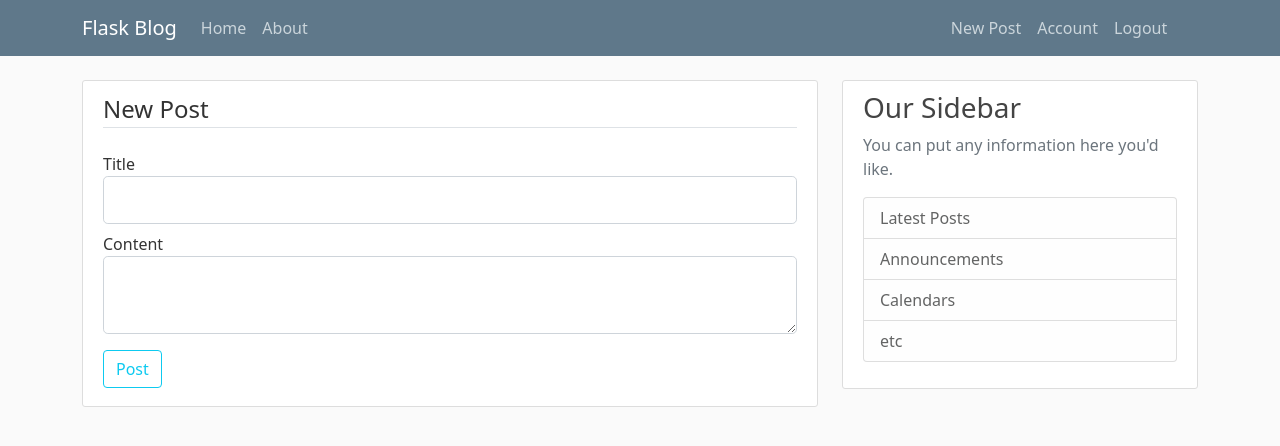
After one commit to MaharshiPedu/FlaskBlogProj, a Flask app: page /post/new in a window 1280 px wide. The commit adds this page. Shown: the top 446 px of the page. Run offline with Flask 2, Linux system fonts and the light colour scheme; a user stored in the database is signed in; some libraries are stand-ins or nearby versions.

Commit message:
Completed upto 8th video, Create, Update, and Delete Posts

```diff
--- a/flask_blog/forms.py
+++ b/flask_blog/forms.py
@@ -1,6 +1,6 @@
 from flask_wtf import FlaskForm
 from flask_wtf.file import FileField, FileAllowed
-from wtforms import StringField, PasswordField, SubmitField, BooleanField
+from wtforms import StringField, PasswordField, SubmitField, BooleanField, TextAreaField
 from wtforms.validators import DataRequired, Email, Length, EqualTo, ValidationError
 from flask_blog.models import User
 from flask_login import current_user
@@ -50,3 +50,8 @@ class UpdateAccountForm(FlaskForm):
             user = User.query.filter_by(email=email.data).first()
             if user:
                 raise ValidationError('That email is taken. Please choose another.')
+
+class PostForm(FlaskForm):
+    title = StringField('Title', validators=[DataRequired()])
+    content = TextAreaField('Content', validators=[DataRequired()])
+    submit = SubmitField('Post')
--- a/flask_blog/routes.py
+++ b/flask_blog/routes.py
@@ -1,30 +1,16 @@
 import secrets
 import os
 from PIL import Image
-from flask import render_template, url_for, flash, redirect, request
+from flask import render_template, url_for, flash, redirect, request, abort
 from flask_blog import app, db, bcrypt
-from flask_blog.forms import RegistrationForm, LoginForm, UpdateAccountForm
+from flask_blog.forms import RegistrationForm, LoginForm, UpdateAccountForm, PostForm
 from flask_blog.models import User, Post
 from flask_login import login_user, current_user, logout_user, login_required
-
-posts = [
-    {
-        'author': 'Corey Schafer',
-        'title' : 'Blog Post 1',
-        'content': 'First post content',
-        'date_posted' : 'October 13, 2021'
-    },
-    {
-        'author': 'Maharshi Pandya',
-        'title' : 'Blog Post 2',
-        'content': '2nd post content',
-        'date_posted' : 'October 14, 2021'
-    }
-]
 
 @app.route("/")# Different pages that are required
 @app.route("/home")
 def home():
+    posts = Post.query.all()
     return render_template('home.html', posts=posts)
 
 @app.route("/about")
@@ -99,3 +85,50 @@ def account():
         form.email.data = current_user.email
     image_file = url_for('static', filename='profile_pics/' + current_user.image_file)
     return render_template('account.html', title = 'Account', image_file=image_file, form = form)
+
+@app.route("/post/new", methods = ['GET', 'POST'])
+@login_required
+def new_post():
+    form = PostForm()
+    if form.validate_on_submit():
+        post = Post(title=form.title.data, content = form.content.data, author=current_user)
+        db.session.add(post)
+        db.session.commit()
+        flash('Your post has been created!', 'success')
+        return redirect(url_for('home'))
+    return render_template('create_post.html', title = 'New Post', form=form, legend='New Post')
+
+@app.route("/post/<int:post_id>")
+def post(post_id):
+    post = Post.query.get_or_404(post_id)
+    return render_template('post.html', title=post.title, post = post)
+
+@app.route("/post/<int:post_id>/update", methods = ['GET', 'POST'])
+@login_required
+def update_post(post_id):
+    post = Post.query.get_or_404(post_id)
+    if post.author != current_user:
+        abort(403)
+    form = PostForm()
+    if form.validate_on_submit():
+        post.title = form.title.data
+        post.content = form.content.data
+        db.session.commit()
+        flash('Your post has been updated!', 'success')
+        return redirect(url_for('post', post_id=post_id))
+    elif request.method == 'GET':
+        form.title.data = post.title
+        form.content.data = post.content
+
+    return render_template('create_post.html', title = 'Update Post', form=form, legend='Update Post')
+
+@app.route("/post/<int:post_id>/delete", methods = ['POST'])
+@login_required
+def delete_post(post_id):
+    post = Post.query.get_or_404(post_id)
+    if post.author != current_user:
+        abort(403)
+    db.session.delete(post)
+    db.session.commit()
+    flash('Your post has been deleted!', 'success')
+    return redirect(url_for('home'))
--- a/flask_blog/static/main.css
+++ b/flask_blog/static/main.css
@@ -81,3 +81,12 @@ body {
   .account-heading {
     font-size: 2.5rem;
   }
+
+  .form-group{
+    margin-bottom: 0.5em;
+  }
+
+  .navbar-nav{
+    float: right;
+    width: 750px;
+  }
--- /dev/null
+++ b/flask_blog/templates/create_post.html
@@ -0,0 +1,43 @@
+{% extends "layout.html" %}
+{% block content %}
+<div class='content-section'>
+    <form method='POST' action="">
+        {{ form.hidden_tag() }}
+        <fieldset class="form-group">
+            <legend class="border-bottom mb-4">{{ legend }}</legend>
+
+            <div class="form-group">
+                {{ form.title.label(class="form-control-label") }}
+                {% if form.title.errors %}
+                    {{ form.title(class="form-control form-control-lg is-invalid") }}
+                    <div class="invalid-feedback">
+                        {% for error in form.title.errors %}
+                            <span>{{ error }}</span>
+                        {% endfor %}
+                    </div>
+
+                {% else %}
+                    {{ form.title(class="form-control form-control-lg") }}
+                {% endif %}
+            </div>
+            <div class="form-group">
+                {{ form.content.label(class="form-control-label") }}
+                {% if form.content.errors %}
+                    {{ form.content(class="form-control form-control-lg is-invalid") }}
+                    <div class="invalid-feedback">
+                        {% for error in form.content.errors %}
+                            <span>{{ error }}</span>
+                        {% endfor %}
+                    </div>
+
+                {% else %}
+                    {{ form.content(class="form-control form-control-lg") }}
+                {% endif %}
+            </div>
+        </fieldset>
+        <div class="form-group">
+            {{ form.submit(class="btn btn-outline-info") }}
+        </div>
+    </form>
+</div>
+{% endblock content %}
--- a/flask_blog/templates/layout.html
+++ b/flask_blog/templates/layout.html
@@ -34,6 +34,7 @@
               <!-- Navbar Right Side -->
               <div class="navbar-nav">
                 {% if current_user.is_authenticated %}
+                  <a class="nav-item nav-link" href="{{ url_for('new_post') }}">New Post</a>
                   <a class="nav-item nav-link" href="{{ url_for('account') }}">Account</a>
                   <a class="nav-item nav-link" href="{{ url_for('logout') }}">Logout</a>
                 {% else %}
```
Also changed, not shown: flask_blog/templates/home.html (+4 -3 lines), flask_blog/templates/post.html (added, +39 -0 lines), flask_blog/site.db.
